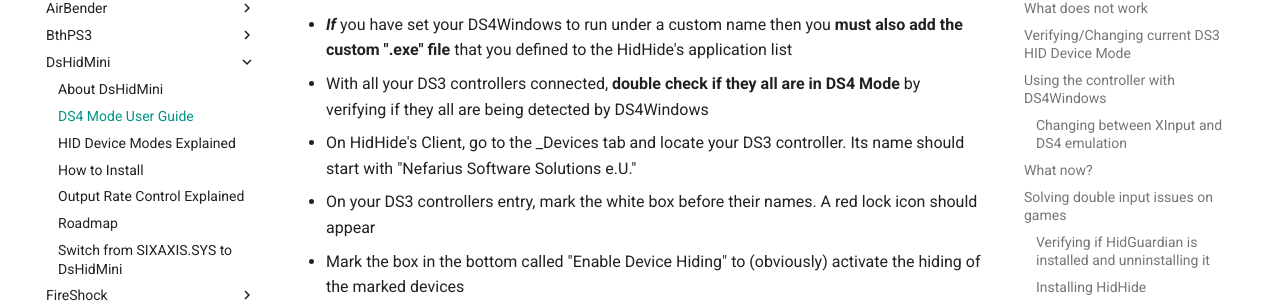
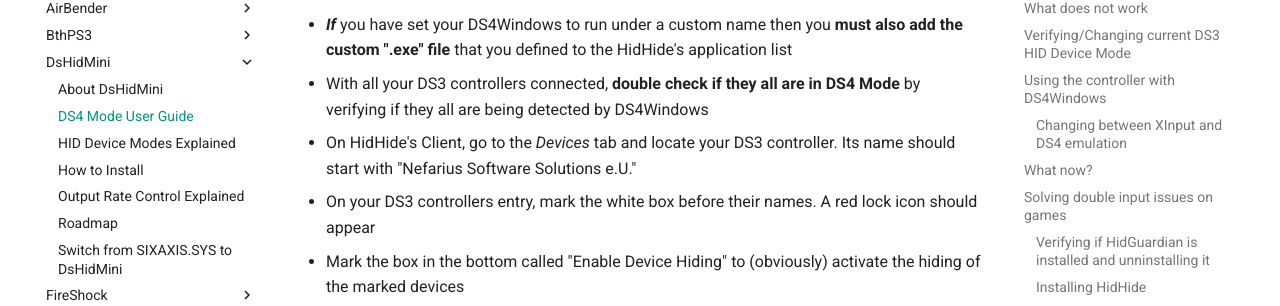
Before and after one commit to nefarius/ViGEm.github.io, an MkDocs documentation site: the page built from docs/projects/DsHidMini/DS4-Mode-User-Guide.md, in a window 1280 px wide and 900 px high, scrolled down 5453 px. Shown: the part 127-433 px from the top of the window. Built offline with MkDocs 1.6.1 and Material for MkDocs 9.7.7, drawn with Linux system fonts in a browser that asks for light colours; comment, search, counter and statistics services are not loaded; some of the changed text lies outside the part shown.

Commit message:
Small fixes

```diff
--- a/docs/projects/DsHidMini/DS4-Mode-User-Guide.md
+++ b/docs/projects/DsHidMini/DS4-Mode-User-Guide.md
@@ -106,7 +106,7 @@
 - On the applications tab, click on the "+" button. On the new window that appears, locate and add the DS4Windows.exe file inside the DS4Windows folder
 - ___If___ you have set your DS4Windows to run under a custom name then you __must also add the custom ".exe" file__ that you defined to the HidHide's application list
 - With all your DS3 controllers connected, __double check if they all are in DS4 Mode__ by verifying if they all are being detected by DS4Windows
-- On HidHide's Client, go to the _Devices tab and locate your DS3 controller. Its name should start with "Nefarius Software Solutions e.U."
+- On HidHide's Client, go to the _Devices_ tab and locate your DS3 controller. Its name should start with "Nefarius Software Solutions e.U."
 - On your DS3 controllers entry, mark the white box before their names. A red lock icon should appear
 - Mark the box in the bottom called "Enable Device Hiding" to (obviously) activate the hiding of the marked devices
 - Your HidHid Configuration Client tabs should look more or less similar to picture below
```
Also changed, not shown: other parts of docs/projects/DsHidMini/DS4-Mode-User-Guide.md (+1 -1 lines).
